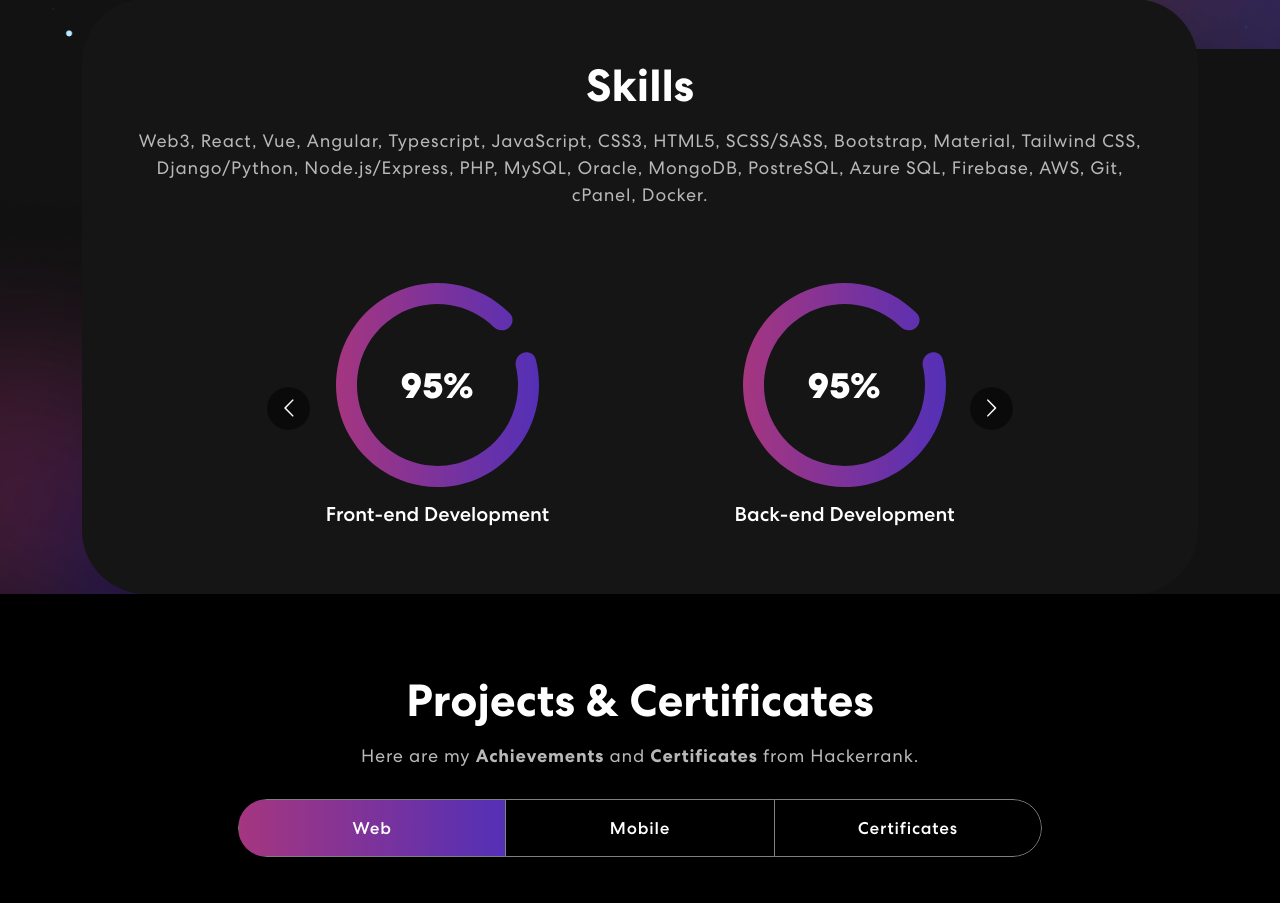
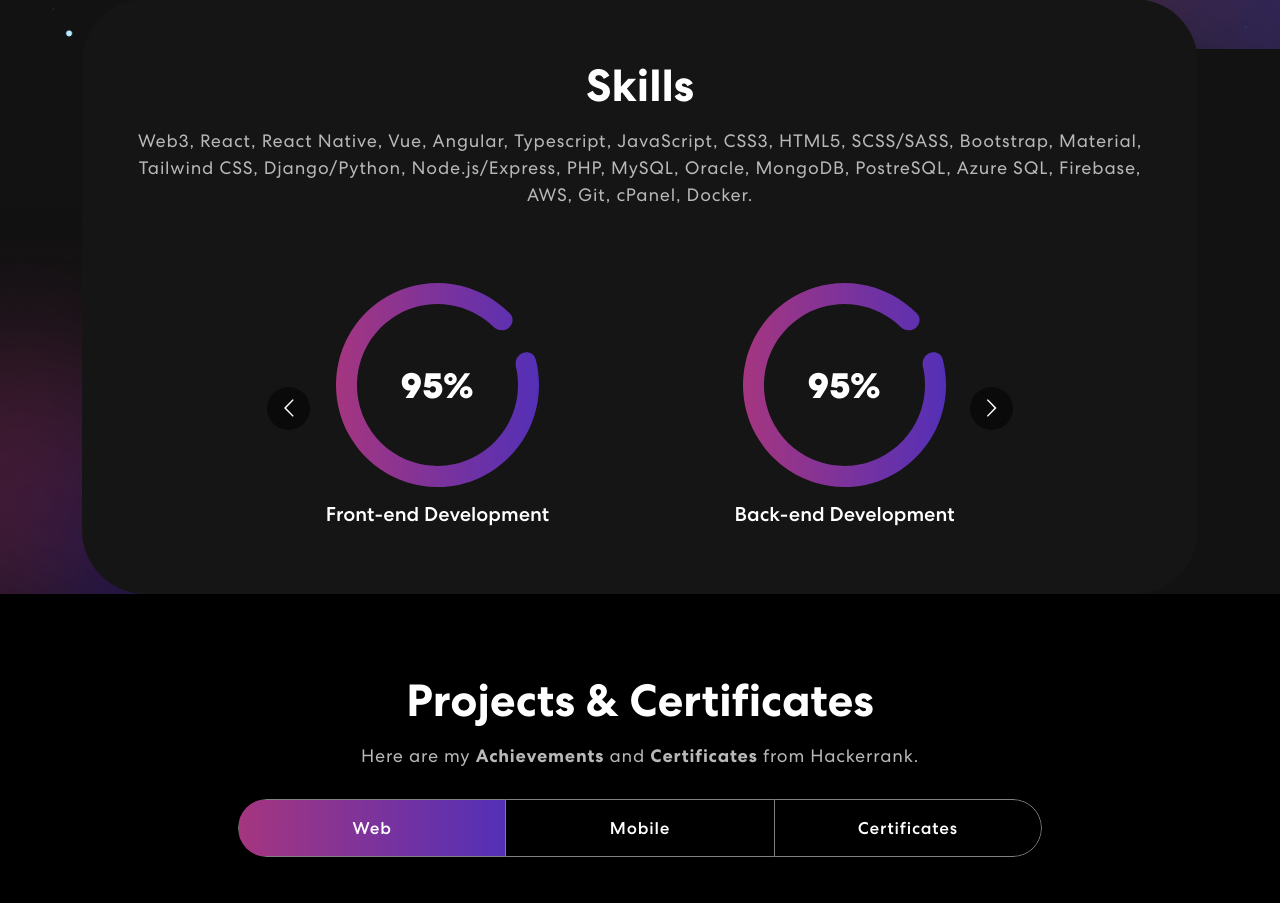
Before and after one commit to dementopro/My-portfolio, a React (Create React App) app: page / in a window 1280 px wide. Shown: the part 776-1679 px from the top of the page. Built offline with nearby package versions, Linux system fonts and the light colour scheme.

Commit message:
update in skill.js

```diff
--- a/src/Components/Skills.js
+++ b/src/Components/Skills.js
@@ -33,7 +33,7 @@ export const Skills = () => {
             <div className='skill-bx'>
               <h2>Skills</h2>
               <p>
-                Web3, React, Vue, Angular, Typescript, JavaScript, CSS3, HTML5, SCSS/SASS, Bootstrap, Material, Tailwind CSS,
+                Web3, React, React Native, Vue, Angular, Typescript, JavaScript, CSS3, HTML5, SCSS/SASS, Bootstrap, Material, Tailwind CSS,
                 Django/Python, Node.js/Express, PHP, MySQL, Oracle, MongoDB, PostreSQL, Azure SQL, Firebase, AWS, Git, cPanel, Docker.
               </p>
               <Carousel
```
